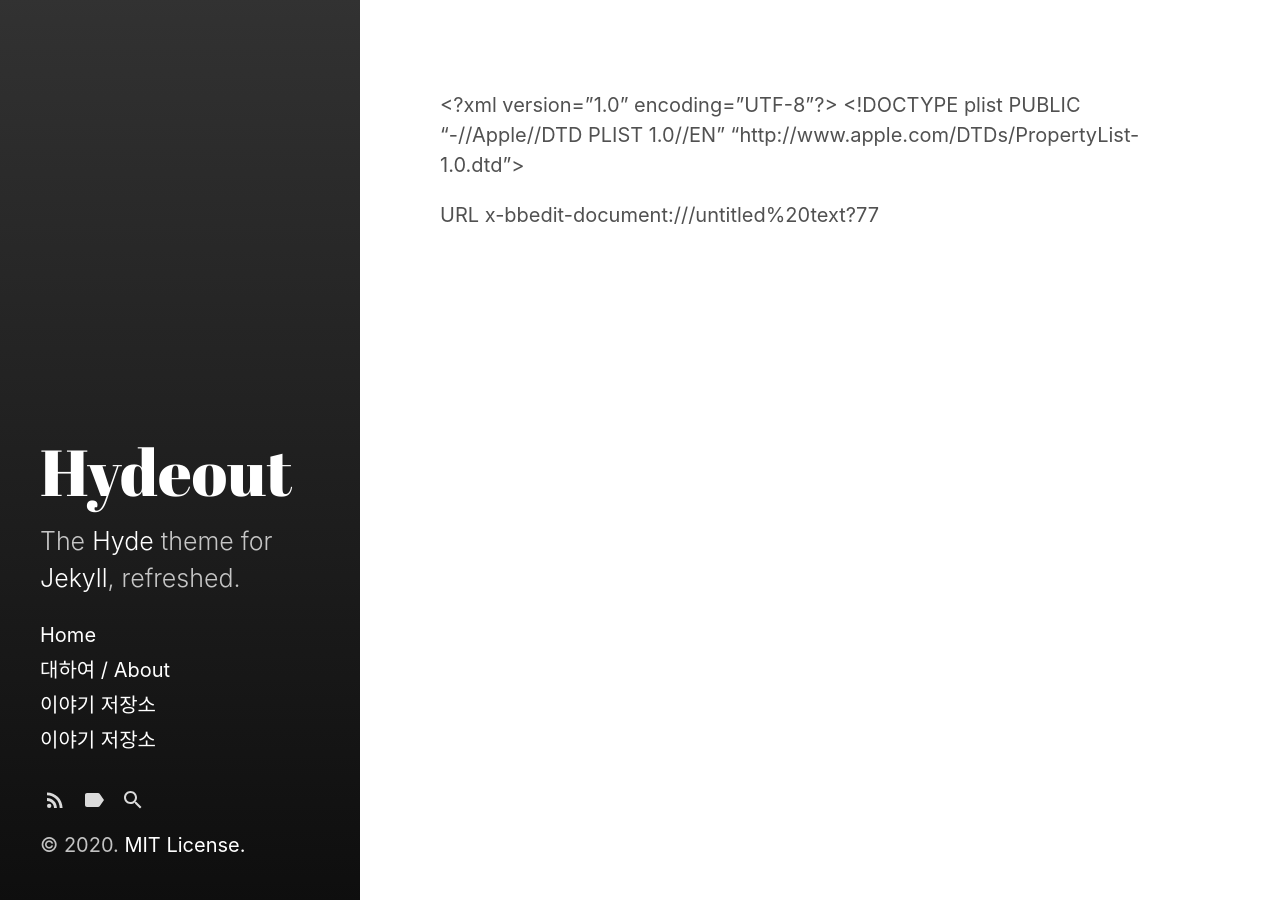
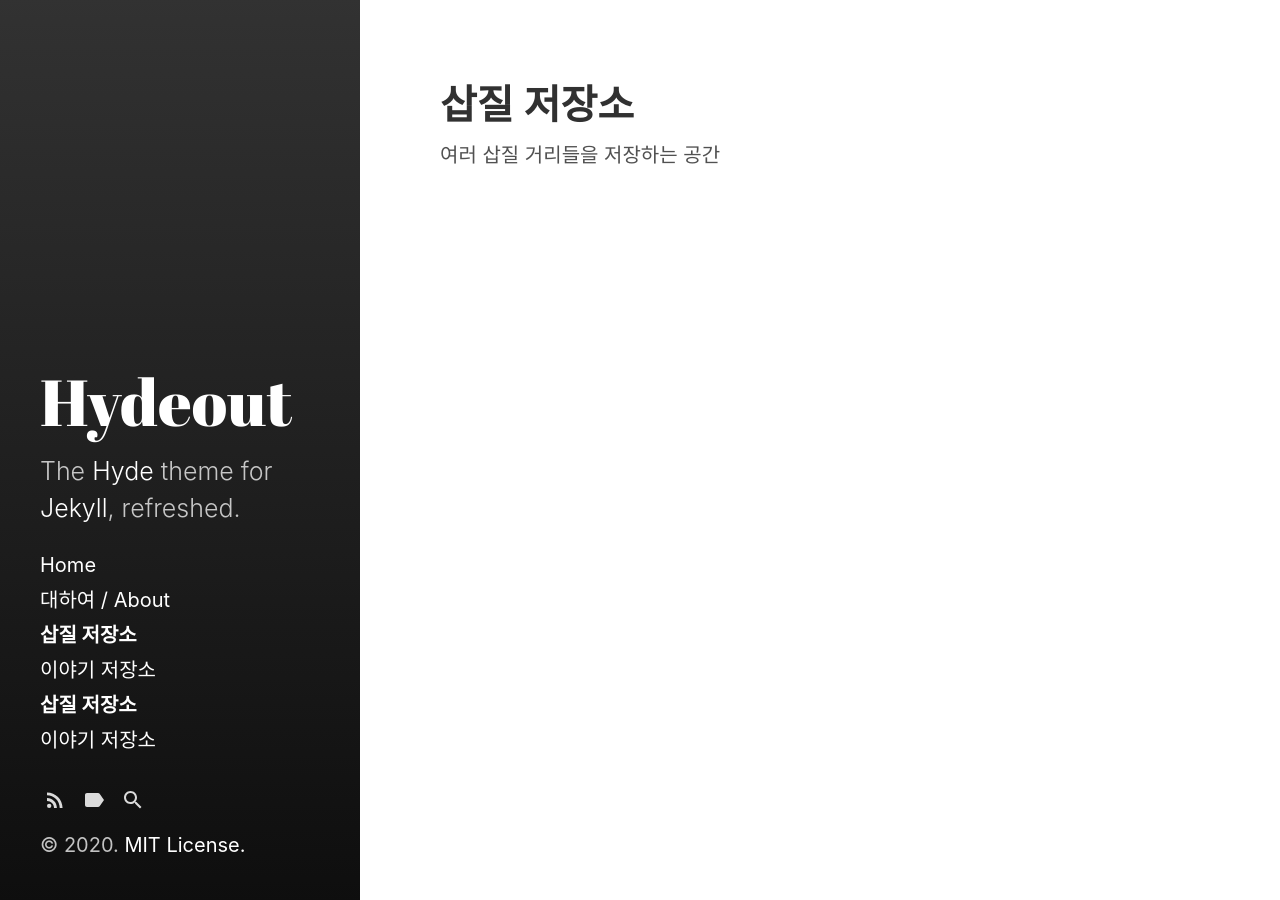
Before and after one commit to readingsnail/readingsnail.github.io, a Jekyll site: the page built from category/category.md, in a window 1280 px wide. Built offline with Jekyll 4.4.1, drawn with Linux system fonts in a browser that asks for light colours; our own code applies the rules of GitHub Pages for plain Markdown files.

Commit message:
edit file

```diff
--- a/category/category.md
+++ b/category/category.md
@@ -1,8 +1,7 @@
-<?xml version="1.0" encoding="UTF-8"?>
-<!DOCTYPE plist PUBLIC "-//Apple//DTD PLIST 1.0//EN" "http://www.apple.com/DTDs/PropertyList-1.0.dtd">
-<plist version="1.0">
-<dict>
-	<key>URL</key>
-	<string>x-bbedit-document:///untitled%20text?77</string>
-</dict>
-</plist>
+---
+layout: category
+title: 삽질 저장소
+sidebar_link: true
+---
+
+여러 삽질 거리들을 저장하는 공간
```
